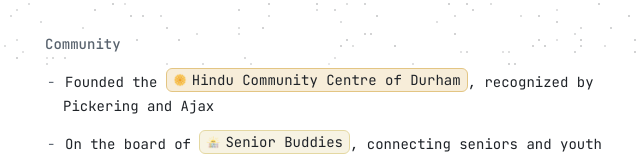
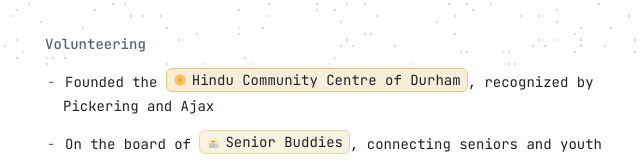
Before and after one commit to anujmish1229/anujmishra.dev, a plain HTML site: page index.html in a window 1280 px wide. Shown: the part 734-897 px from the top of the page, 301-941 px from the left. Drawn offline with Linux system fonts and the light colour scheme; no server answers.

Commit message:
home: rename Community to Volunteering

```diff
--- a/index.html
+++ b/index.html
@@ -84,8 +84,8 @@
             </div>
         </section>
 
-        <section aria-labelledby="h-community">
-            <h2 id="h-community">Community</h2>
+        <section aria-labelledby="h-volunteering">
+            <h2 id="h-volunteering">Volunteering</h2>
             <ul>
                 <li>Founded the <a class="badge" style="--tint:#faac11" href="https://hccd.ca" target="_blank" rel="noopener" data-peek="images/peek/hccd.jpg"><img src="images/badges/hccd.png" alt="" width="16" height="16">Hindu Community Centre of Durham</a>, recognized by Pickering and Ajax</li>
                 <li>On the board of <a class="badge" style="--tint:#fcd757" href="https://seniorbuddiesdurham.ca" target="_blank" rel="noopener" data-peek="images/peek/seniorbuddies.jpg"><img src="images/badges/seniorbuddies.png" alt="" width="16" height="16">Senior Buddies</a>, connecting seniors and youth</li>
```
